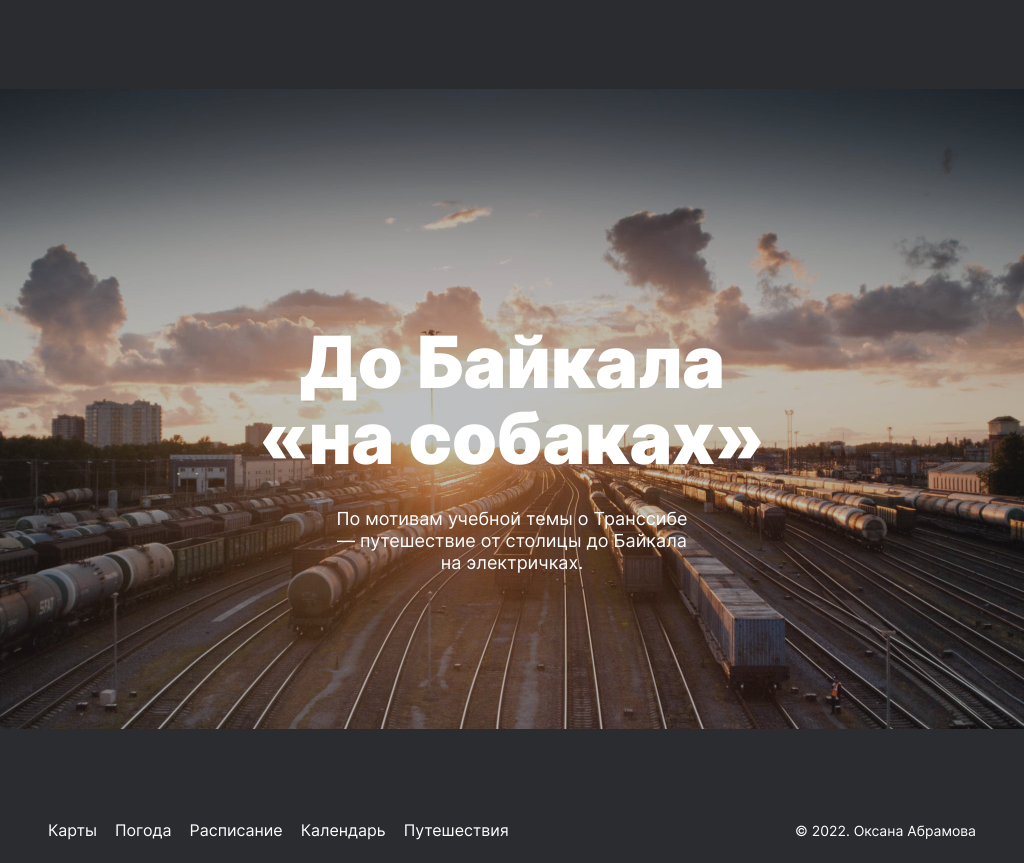
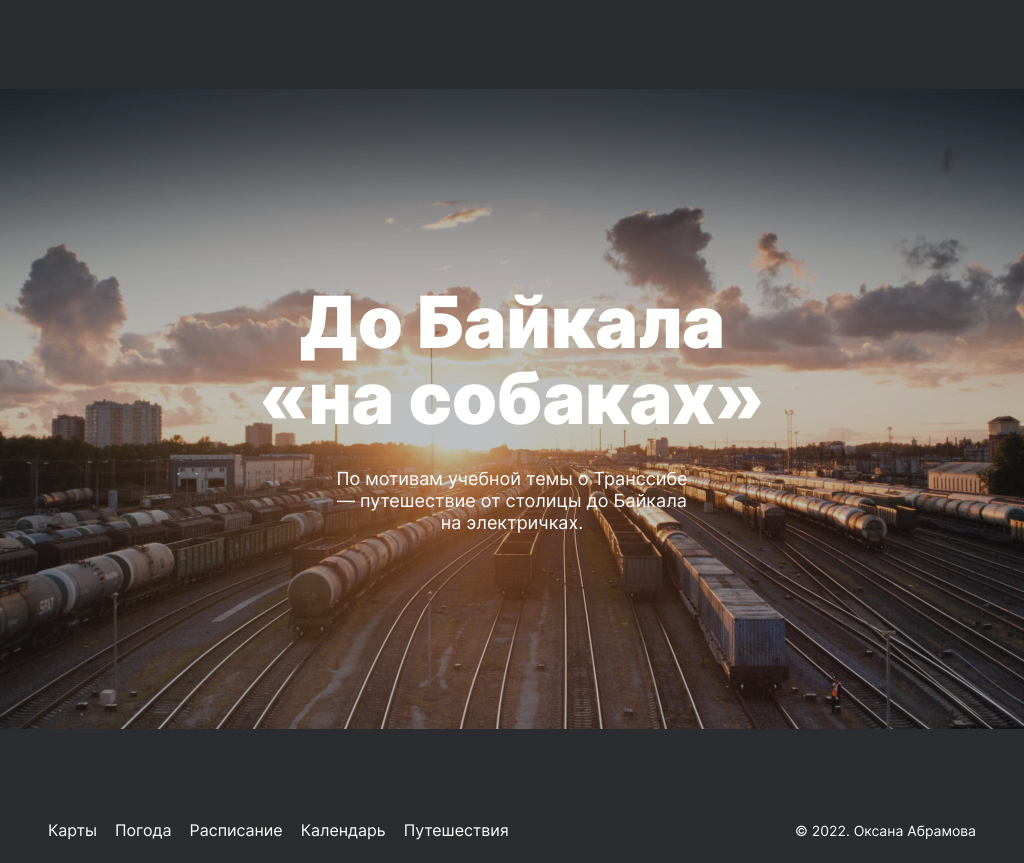
Before and after one commit to abroksana/russian-travel, a plain HTML site: page index.html in a window 1024 px wide. Shown: the part 6032-6895 px from the top of the page. Drawn offline with Linux system fonts and the light colour scheme.

Commit message:
28.02.22

```diff
--- a/blocks/cover/__overlay/cover__overlay.css
+++ b/blocks/cover/__overlay/cover__overlay.css
@@ -1,71 +1,61 @@
 .cover__overlay {
+  background-image: url("../../../images/cover-trains.jpg");
+  max-width: 100%;
   display: flex;
   flex-direction: column;
-
-  width: 100%;
-
-  background-image: url("../../../images/cover-trains.jpg");
-  background-size: cover;
-  /*justify-content: center;
-    height: auto;
-  background-repeat: no-repeat;
-  background-position: center;*/
-  background-color: #2A2C2F;
-  text-decoration: none;
-  overflow: hidden;
-  flex-direction: column;
-  justify-content: center;
   align-items: center;
   position: relative;
-
-  background-position: center center;
+  background-position: center;
   background-size: cover;
+  text-decoration: none;
+  min-height: 740px;
+  object-fit: fill;
 }
 
 .cover__overlay::before {
   content: '';
-
   width: 100%;
   height: 100%;
   position: absolute;
   background-color: #2A2C2F;
   opacity: .3;
   transition: 1s;
-  /*top: 0;
-  left: 0;
-  display: block; */
 }
 
 .cover__overlay:hover::before  {
   opacity: .8;
 }
 
-@media screen and (max-width: 1280px) {
-  .cover__overlay {
-    min-height: 740px;
+@media screen and (min-width: 1024px) and (max-width: 1279px) {
+  .cover__overlay  {
+    min-height: 640px;
   }
 }
 
-@media screen and (max-width:1024px) {
+@media screen and (min-width: 769px) and (max-width: 1023px) {
   .cover__overlay {
     min-height: 640px;
+    justify-content: center;
   }
 }
 
 @media screen and (max-width:768px) {
   .cover__overlay {
     min-height: 480px;
+    justify-content: center;
   }
 }
 
 @media screen and (max-width:544px) {
   .cover__overlay {
     min-height: 340px;
+    justify-content: center;
   }
 }
 
 @media screen and (max-width:320px) {
   .cover__overlay {
     min-height: 200px;
+    justify-content: center;
   }
 }
--- a/blocks/cover/__title/cover__title.css
+++ b/blocks/cover/__title/cover__title.css
@@ -10,15 +10,15 @@
   z-index: 1;
 }
 
-@media (min-width: 1024px) and (max-width: 1279px) {
+@media screen and (min-width: 1024px) and (max-width: 1279px) {
   .cover__title {
-    margin: 195px auto 0;
+    margin-top: 195px;
   }
 }
 
-@media (min-width: 768px) and (max-width: 1023px) {
+@media screen and (min-width: 768px) and (max-width: 1023px) {
   .cover__title {
-    margin: 115px auto 0;
+   margin: 115px auto 0;
   }
 }
 
--- a/blocks/cover/cover.css
+++ b/blocks/cover/cover.css
@@ -1,56 +1,15 @@
 .cover {
   display: flex;
   position: relative;
-  justify-content: center;
-  justify-items: center;
+  flex-direction: column;
   color: #FFFFFF;
   background-color: #000000;
   max-width: 1184px;
-  /*max-height: 740px;*/
   margin: 0 auto;
-
 }
 
-
-@media screen and (max-width:1024px) {
+@media (min-width: 769px) and (max-width: 1024px) {
   .cover {
-    /*max-width: 1024px;
-    max-height: 640px;
-    max-width: 100%;*/
-
+    max-width: 100%;
   }
 }
-/*
-@media screen and (max-width:768px) {
-  .cover {
-    max-width: 768px;
-    max-height: 480px;
-  /*width: 100%;
-    height: auto;
-    /*max-height: 480px;
-    max-width: 768px;
-    height: 100%;
-
-  }
-}
-/*
-@media screen and (max-width:320px) {
-  .cover {
-
-    max-width: 320px;
-    max-height: 200px;
-
-
-  }
-}
-/*
-@media screen and (min-width: 1280px) and (max-width: 1439px) {
-  .cover {
-      width: calc(100% - 96px);
-      min-height: 740px;
-      margin: 0 auto;
-        width: 100%;
-        min-width: 320px;
-        max-width: 767px;
-  }
-}
--- a/blocks/footer/__copyright/footer__copyright.css
+++ b/blocks/footer/__copyright/footer__copyright.css
@@ -8,7 +8,7 @@
   margin: 2px 0 0;
 }
 
-@media (min-width: 320px) and (max-width: 767px) {
+@media screen and (min-width: 320px) and (max-width: 767px) {
   .footer__copyright {
     margin-top: 48px;
   }
--- a/blocks/footer/__link/footer__link.css
+++ b/blocks/footer/__link/footer__link.css
@@ -14,7 +14,7 @@
   transition: 1s;
 }
 
-@media (min-width: 320px) and (max-width: 767px) {
+@media screen and (min-width: 320px) and (max-width: 767px) {
   .footer__link {
     margin-bottom: 32px;
     font-size: 24px;
--- a/blocks/footer/footer.css
+++ b/blocks/footer/footer.css
@@ -24,6 +24,5 @@
     flex-direction: column;
     margin: 64px 118px 24px 16px;
     align-items: flex-start;
-
   }
 }
--- a/blocks/lead/__image/lead__image.css
+++ b/blocks/lead/__image/lead__image.css
@@ -5,7 +5,7 @@
 
 @media (min-width: 1024px) and (max-width: 1279px) {
   .lead__image {
-      margin: 56px auto 0 auto;
+    margin: 56px auto 0 auto;
   }
 }
 
--- a/blocks/lead/__sybtitle/lead__sybtitle.css
+++ b/blocks/lead/__sybtitle/lead__sybtitle.css
@@ -5,7 +5,6 @@
   line-height: 36px;
   text-align: center;
   max-width: 640px;
- /* width: 50%; */
   margin: 32px auto 0;
 }
 
--- a/blocks/page/page.css
+++ b/blocks/page/page.css
@@ -1,7 +1,7 @@
 .page {
   background: #2a2c2f;
   color: #ffffff;
-  font-family: Inter;
+  font-family: 'Inter', 'Arial', 'sans-serif';
   text-rendering: optimizeLegibility;
   overflow-x: hidden;
 }
--- a/blocks/place/__paragraphs/place__paragraphs.css
+++ b/blocks/place/__paragraphs/place__paragraphs.css
@@ -1,4 +1,3 @@
 .place__paragraphs {
   margin: 0 auto;
-
 }
--- a/blocks/place/__title/place__title.css
+++ b/blocks/place/__title/place__title.css
@@ -6,7 +6,7 @@
   margin: 0;
 }
 
-@media (min-width: 768px) and (max-width: 1023px) {
+@media screen and (min-width: 768px) and (max-width: 1023px) {
   .place__title {
     font-size: 42px;
     line-height: 46px;
@@ -14,9 +14,8 @@
   }
 }
 
-@media (min-width: 320px) and (max-width: 767px) {
+@media screen and (min-width: 320px) and (max-width: 767px) {
   .place__title {
-    font-weight: 900;
     font-size: 32px;
     line-height: 35px;
     min-width: 288px;
--- a/blocks/place/__website/place__website.css
+++ b/blocks/place/__website/place__website.css
@@ -7,6 +7,6 @@
 
 @media screen and (min-width: 320px) and (max-width: 767px) {
   .place__website {
-  margin: 32px 0 0 16px;
+    margin: 32px 0 0 16px;
   }
 }
```
Also changed, not shown: blocks/header/header.css (+1 -27 lines), blocks/photo-grid/photo-grid.css (+2 -22 lines), blocks/place/__image/place__image.css (+3 -4 lines), blocks/place/__paragraph/place__paragraph.css (+2 -9 lines), blocks/place/place.css (+5 -37 lines), blocks/places/places.css (+2 -16 lines), page/index.css (+0 -32 lines).
